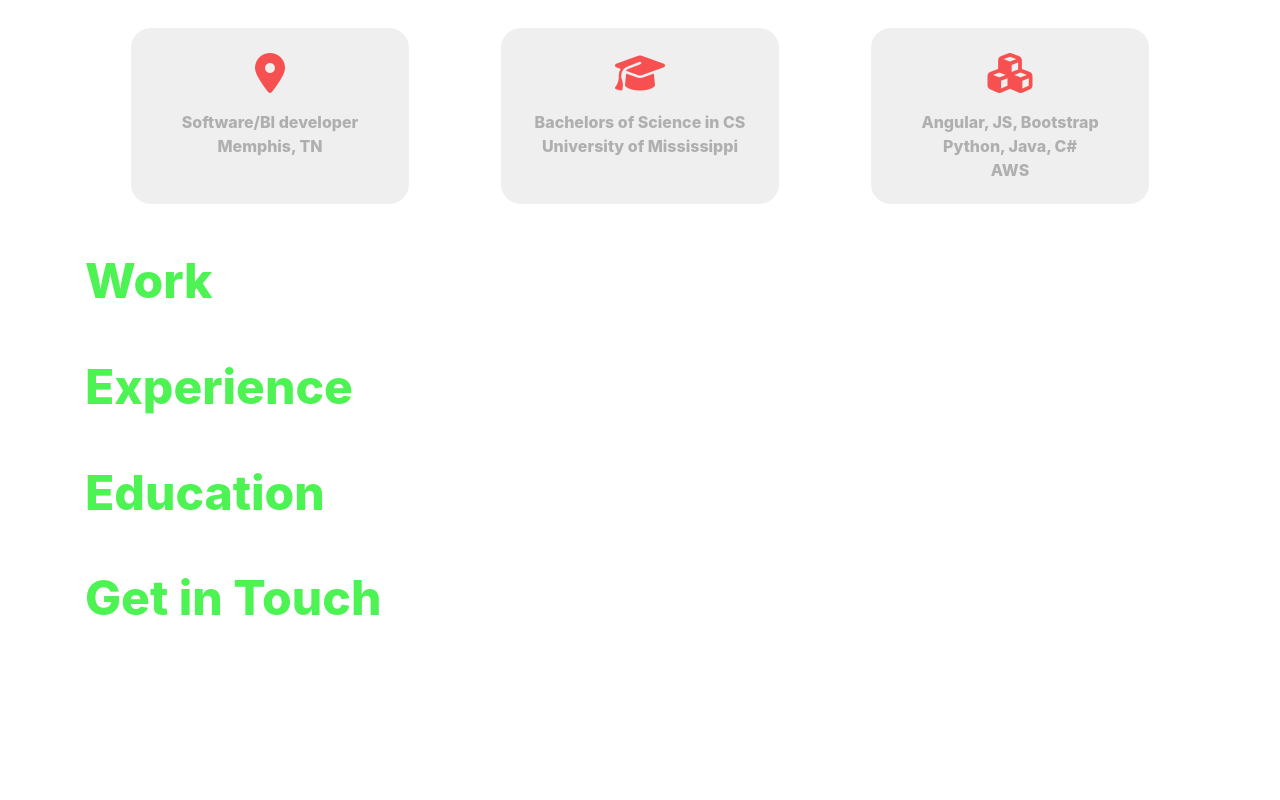
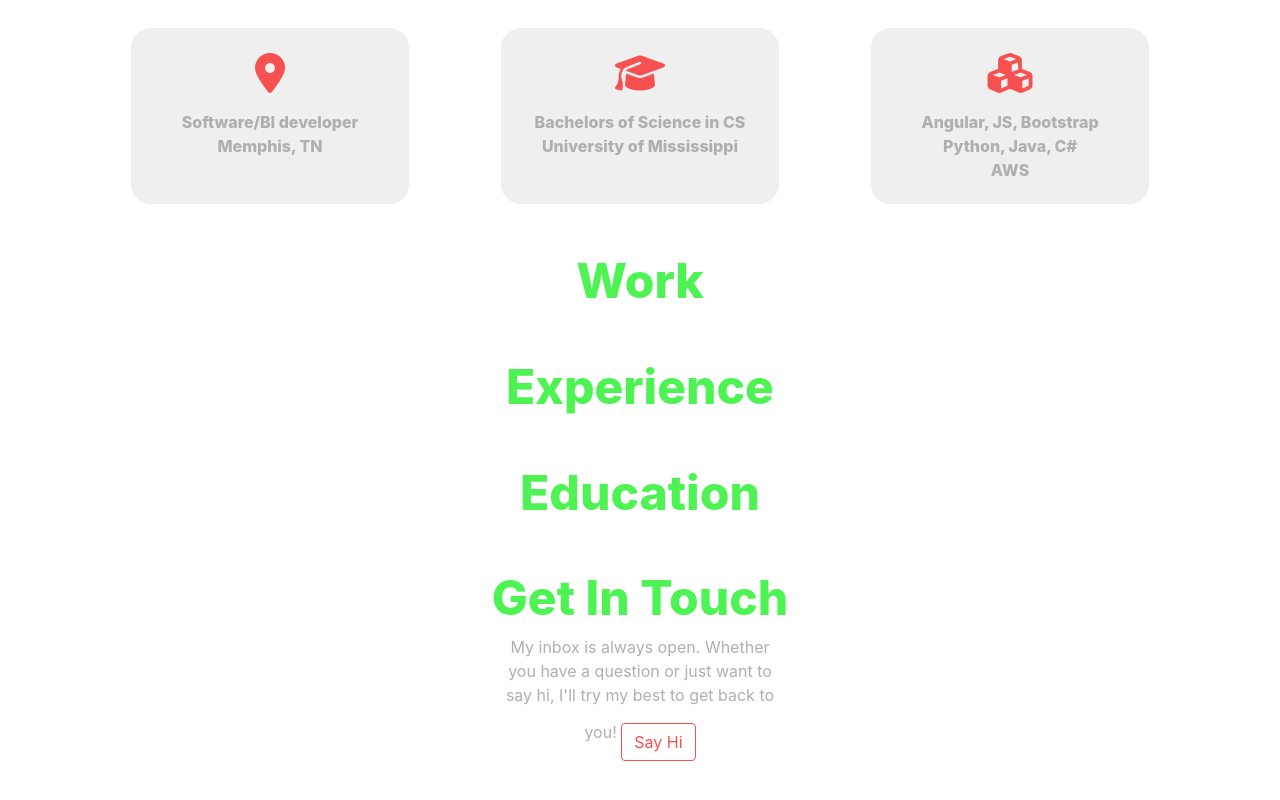
Before and after one commit to Aishwant/portfolio, a plain HTML site: page index.html in a window 1280 px wide. Shown: the part 926-1726 px from the top of the page. Before the commit the page ends 1561 px from the top, so only its background shows below. Drawn offline with nearby package versions, Linux system fonts and the light colour scheme.

Commit message:
Added Get in Touch Section

```diff
--- a/css/main.css
+++ b/css/main.css
@@ -148,6 +148,16 @@ a, a:visited{
     color: rgb(247, 80, 80);
 }
 
+.btn{
+    border-color: rgb(247, 80, 80);
+    color: rgb(247, 80, 80);
+}
+
+.btn:hover{
+    background-color: rgb(247, 80, 80);
+    color: #fff;
+}
+
 @media screen and (max-width: 992px){
     .intro{
         max-width: 50%;
--- a/index.html
+++ b/index.html
@@ -52,7 +52,7 @@
     </div>
     <section id="about-me" class="mt-5 mb-3">
         <div class="container">
-            <h1 class="headings">About Me</h1>
+            <h1 class="headings text-center">About Me</h1>
             <div class="about-div mt-5">
                 <div class="card">
                     <div class="card-body text-center">
@@ -87,22 +87,26 @@
     </section>
     <section id="work" class="mt-5 mb-3">
         <div class="container">
-            <h1 class="headings">Work</h1>
+            <h1 class="headings text-center">Work</h1>
         </div>
     </section>
     <section id="experience" class="mt-5">
         <div class="container">
-            <h1 class="headings">Experience</h1>
+            <h1 class="headings text-center">Experience</h1>
         </div>
     </section>
     <section id="education" class="mt-5">
         <div class="container">
-            <h1 class="headings">Education</h1>
+            <h1 class="headings text-center">Education</h1>
         </div>
     </section>
-    <section id="contact-me" class="mt-5">
+    <section id="contact-me" class="mt-5 mb-5">
         <div class="container">
-            <h1 class="headings">Get in Touch</h1>
+            <h1 class="headings text-center">Get In Touch</h1>
+            <div class="w-25 text-center" style="margin: auto;">
+                My inbox is always open. Whether you have a question or just want to say hi, I'll try my best to get back to you!
+                <a class="btn mt-3" href="mailto:aishwantg@gmail.com">Say Hi</a>
+            </div>
         </div>
     </section>
     <!-- JS, Popper.js, and jQuery -->
```
